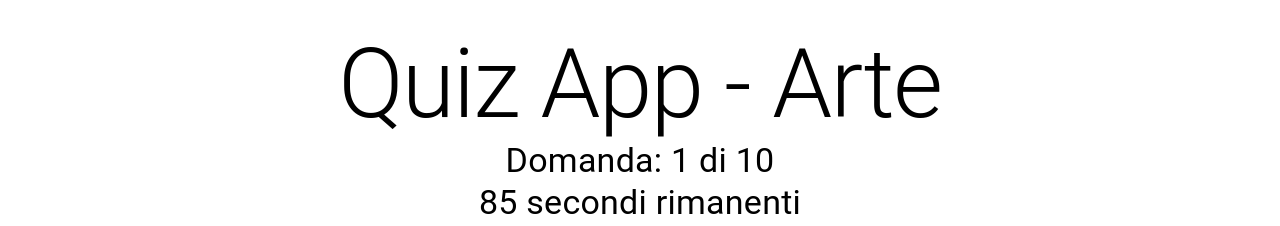
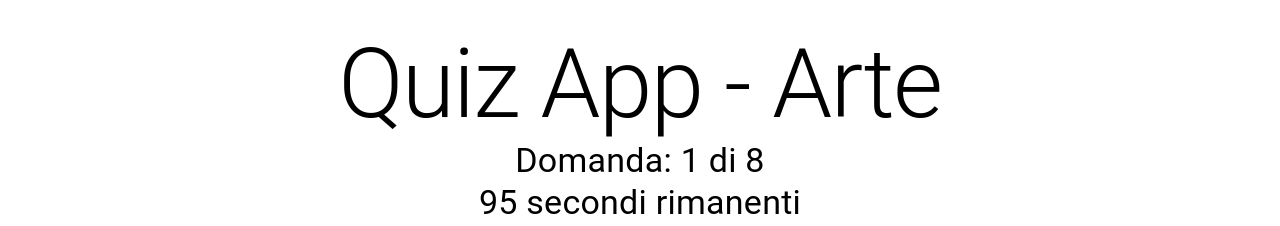
Before and after one commit to Shark43/base-quiz-app, a React (Create React App) app: page / in a window 1280 px wide. Shown: the top 226 px of the page. Built offline with nearby package versions, Linux system fonts and the light colour scheme.

Commit message:
fix time

```diff
--- a/src/App.jsx
+++ b/src/App.jsx
@@ -3589,8 +3589,8 @@ function getRandomElements(arr, n) {
   return selectedElements;
 }
 
-const TIMER_TIME = 90;
-const MAX_QUESTION = 10;
+const TIMER_TIME = 100;
+const MAX_QUESTION = 8;
 
 function App() {
   const [currentQuestion, setCurrentQuestion] = useState(0);
@@ -3636,7 +3636,7 @@ function App() {
           <div>
             <Typography variant="h4">Domanda: {currentQuestion + 1} di {MAX_QUESTION}</Typography>
             <Typography variant="h4">{tempoRimanente} secondi rimanenti</Typography>
-            <LinearWithValueLabel progress={100 - tempoRimanente * 10}/>
+            <LinearWithValueLabel progress={100 - tempoRimanente}/>
             {questions[currentQuestion] && (
               <QuestionContainer
                 question={questions[currentQuestion]}
```
